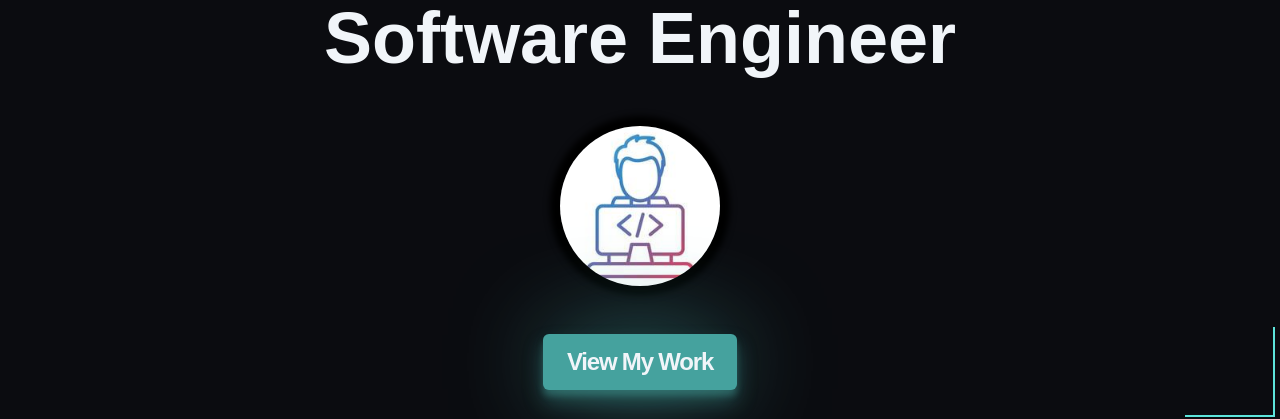
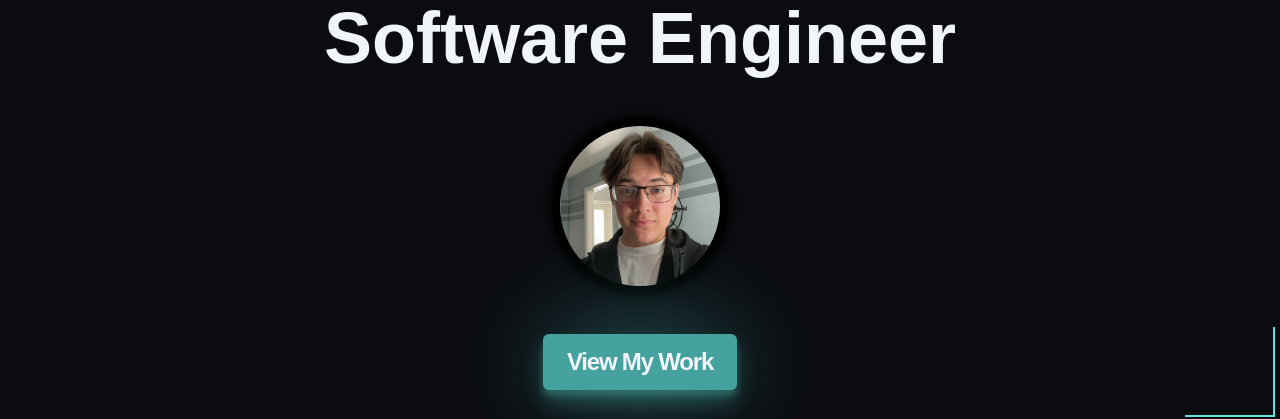
Before and after one commit to aluciencozy/my-first-portfolio, a website built with Vite: page index.html in a window 1280 px wide. Shown: the part 395-814 px from the top of the page. Built offline with nearby package versions, Linux system fonts and the light colour scheme; a web font is replaced by a local one.

Commit message:
added profile picture and changed sizing of it

```diff
--- a/index.html
+++ b/index.html
@@ -31,7 +31,7 @@
         <h2 class="hero__subtitle">I'm an Aspiring Web Developer and Software
           Engineer</h2>
       </div>
-      <img class="hero__picture" src="./public/coding-pfp.jpg" alt="profile picture">
+      <img class="hero__picture" src="./public/self pfp.jpg" alt="profile picture">
       <a class="btn hero__btn" href="#work">View My Work</a>
     </section>
     <section id="about" class="about container section">
--- a/styles/hero.css
+++ b/styles/hero.css
@@ -125,8 +125,8 @@
   }
 
   .hero__picture {
-    width: 7.5rem;
-    height: 7.5rem;
+    width: 8rem;
+    height: 8rem;
   }
 
   .hero__btn {
@@ -152,8 +152,8 @@
   }
 
   .hero__picture {
-    width: 8.5rem;
-    height: 8.5rem;
+    width: 9rem;
+    height: 9rem;
   }
 
   .hero__btn {
```
Also changed, not shown: public/self pfp.jpg (added).
